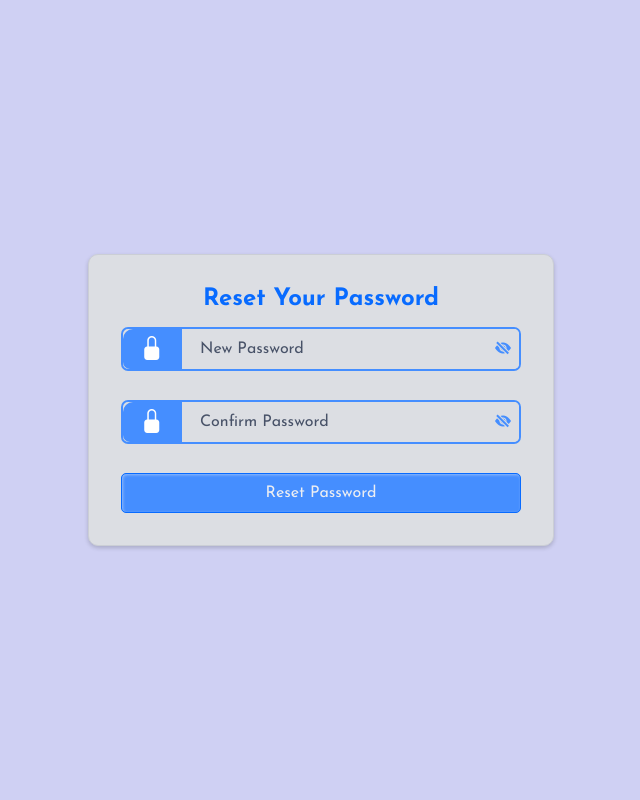
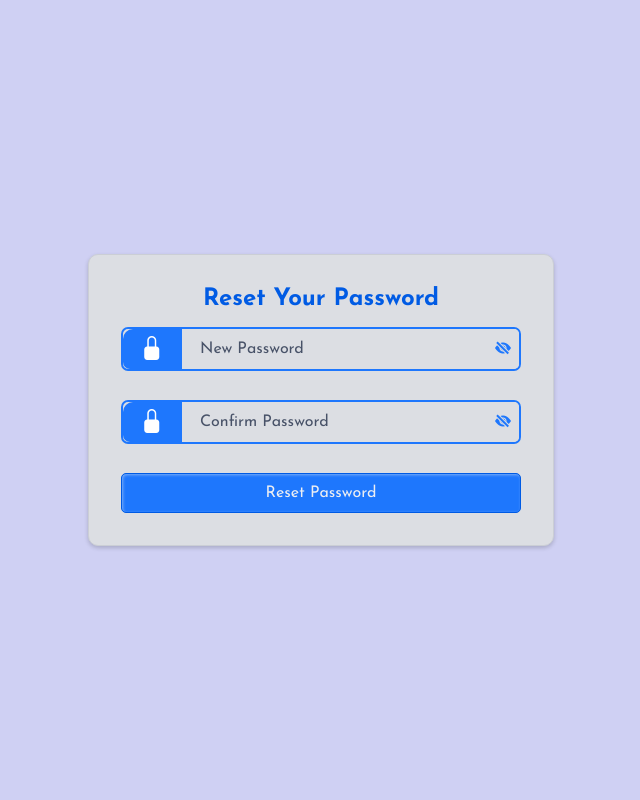
Before and after one commit to Abdelhamid-Hour/StudySyncro, a web app: file client/public/reset-password/index.html in a window 1280 px wide. Shown: the whole page, without its empty margins (319-959 px from the left). Run offline with its HTML, style and script files only (its server is not run), Linux system fonts and the light colour scheme; some libraries are stand-ins or nearby versions.

Commit message:
Update color variables in CSS

```diff
--- a/client/public/main_assets/css/variables_and_fonts.css
+++ b/client/public/main_assets/css/variables_and_fonts.css
@@ -1,6 +1,8 @@
 :root {
-  --primary-color: #458eff;
-  --secondary-color: #086bff;
+  /* --primary-color: #458eff;
+  --secondary-color: #086bff; */
+  --primary-color: #1e77fd;
+  --secondary-color: #005be4;
   --background-color: #cfd0f3;
   /* login color variables */
   --container-background-color: #dcdee3; /* #e1cef1 */
@@ -24,7 +26,8 @@
   --inputs-background-color: #dcdee3ff;
   --inputs-focus-background-color: #eeeff1;
   --inputs-border-color: var(--primary-color);
-  --inputs-outline-color: var(--primary-color);
+  /* --inputs-outline-color: var(--primary-color); */
+  --inputs-outline-color: #3284ffa9;
   --inputs-text-color: var(--secondary-color);
   --inputs-label-color: #485268;
   --inputs-transition-label-color: var(--primary-color);
```
